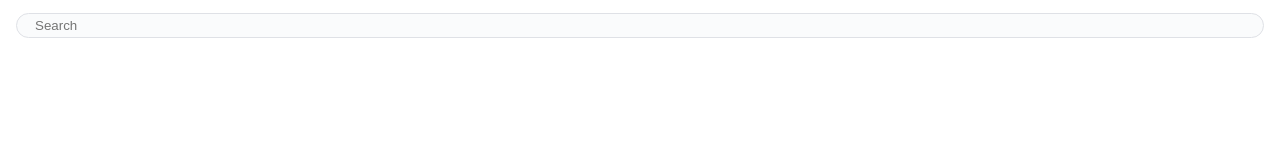
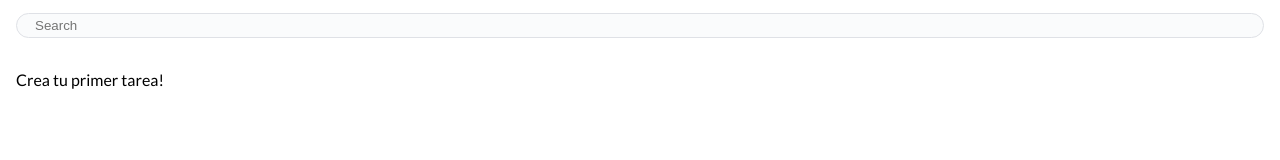
Before and after one commit to wfercanas/To-Dos, a React (Create React App) app: page / in a window 1280 px wide. Shown: the part 178-338 px from the top of the page. Built offline with nearby package versions, Linux system fonts and the light colour scheme; a web font is replaced by a local one.

Commit message:
add/ control loading and error states

```diff
--- a/src/pages/Home/HomeUI.jsx
+++ b/src/pages/Home/HomeUI.jsx
@@ -11,6 +11,8 @@ import { TaskCard } from "../../components/TaskCards";
 import { AddTaskButton } from "../../components/Buttons";
 
 const HomeUI = ({
+  loading,
+  error,
   categories,
   tasks,
   searchValue,
@@ -23,10 +25,19 @@ const HomeUI = ({
     <StyledHome>
       <Navbar />
       <Greeting name="Fernando" />
-      <CategoriesCarousel categories={categories} tasks={tasks} />
+
+      {loading ? (
+        <p>Cargando categorias...</p>
+      ) : (
+        <CategoriesCarousel categories={categories} tasks={tasks} />
+      )}
+
       <SectionTitle title="Tasks" />
       <Search searchValue={searchValue} setSearchValue={setSearchValue} />
       <StyledTasksContainer>
+        {error && <p>Hubo un error cargando las tareas..</p>}
+        {loading && <p>Cargando tareas...</p>}
+        {!loading && !tasks.length && <p>Crea tu primer tarea!</p>}
         {tasks.filter(filteredTasks).map((task) => (
           <TaskCard
             key={task.id}
```
